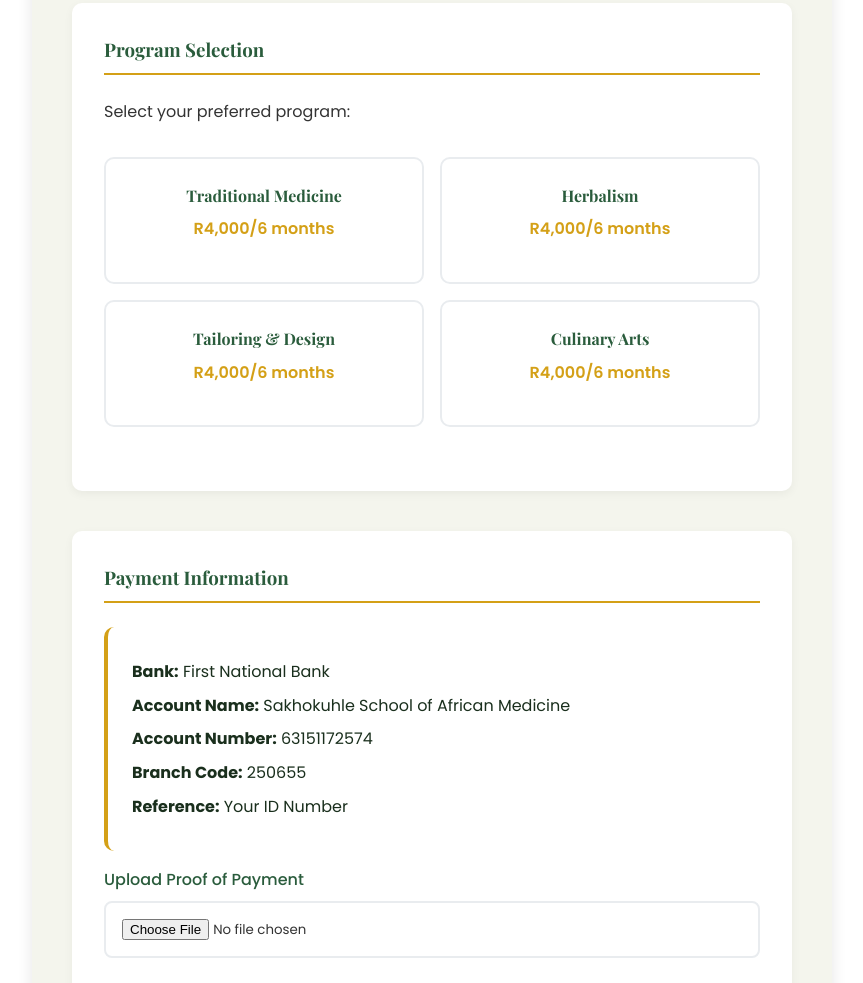
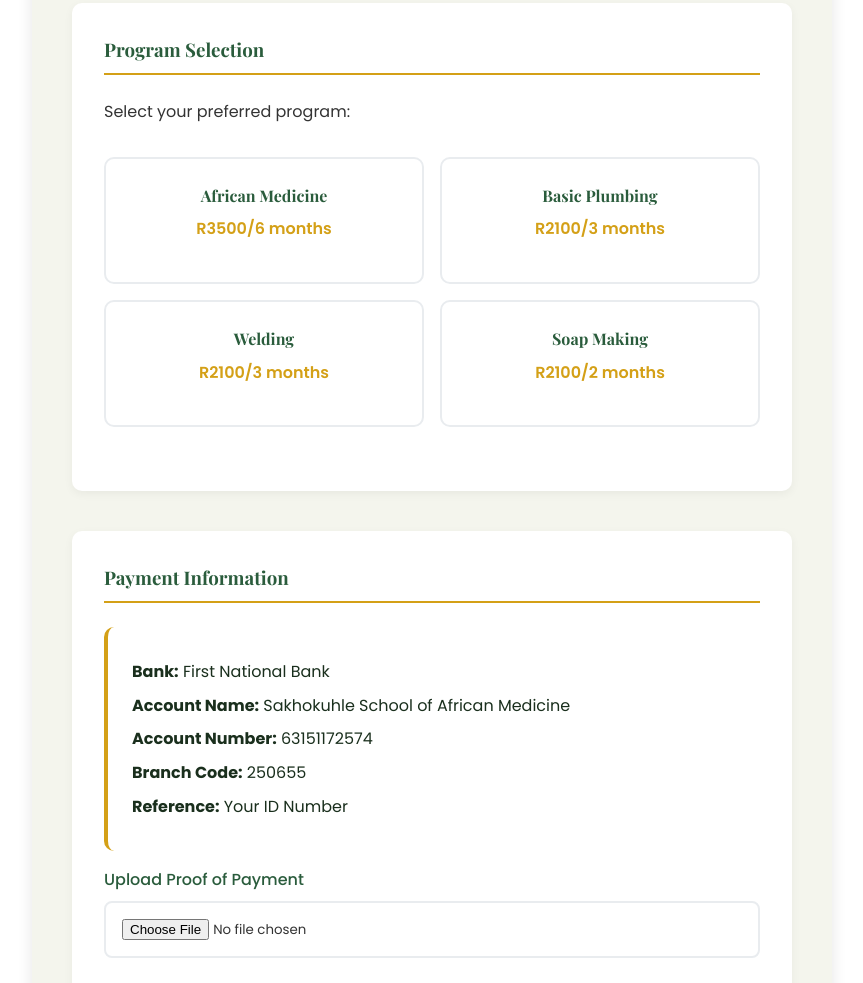
Before and after one commit to Skhulu9812/Website, a plain HTML site: page index.html in a window 1280 px wide. Shown: the part 4721-5704 px from the top of the page, without its empty margins (208-1071 px from the left). Drawn offline with nearby package versions, Linux system fonts and the light colour scheme; no server answers.

Commit message:
Update index.html

```diff
--- a/index.html
+++ b/index.html
@@ -1350,20 +1350,20 @@
                     <p>Select your preferred program:</p>
                     <div class="program-select">
                         <div class="program-option" data-program="traditional-medicine">
-                            <h4>Traditional Medicine</h4>
-                            <p>R4,000/6 months</p>
+                            <h4>African Medicine</h4>
+                            <p>R3500/6 months</p>
                         </div>
                         <div class="program-option" data-program="herbalism">
-                            <h4>Herbalism</h4>
-                            <p>R4,000/6 months</p>
+                            <h4>Basic Plumbing</h4>
+                            <p>R2100/3 months</p>
                         </div>
                         <div class="program-option" data-program="tailoring">
-                            <h4>Tailoring & Design</h4>
-                            <p>R4,000/6 months</p>
+                            <h4>Welding</h4>
+                            <p>R2100/3 months</p>
                         </div>
                         <div class="program-option" data-program="culinary">
-                            <h4>Culinary Arts</h4>
-                            <p>R4,000/6 months</p>
+                            <h4>Soap Making</h4>
+                            <p>R2100/2 months</p>
                         </div>
                     </div>
                     <input type="hidden" id="selectedProgram" name="selectedProgram" required>
```
